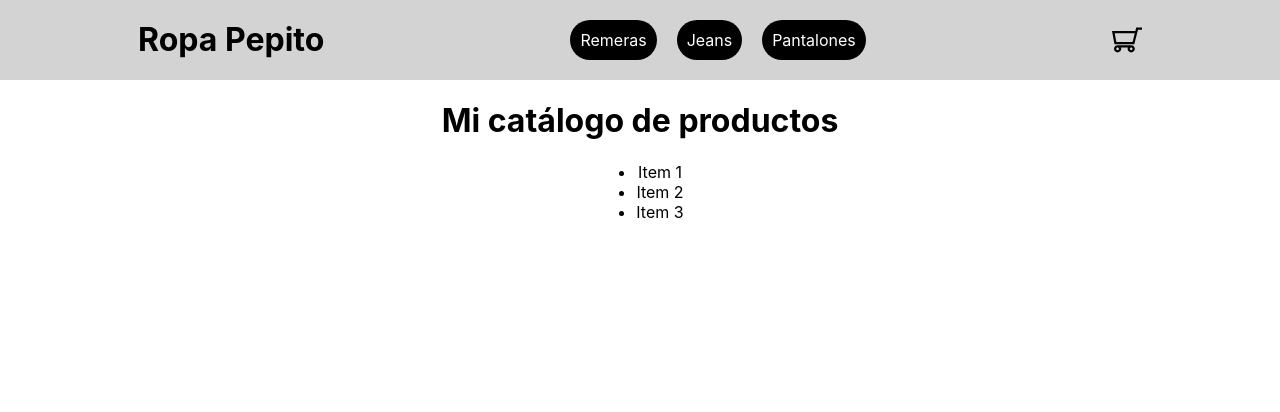
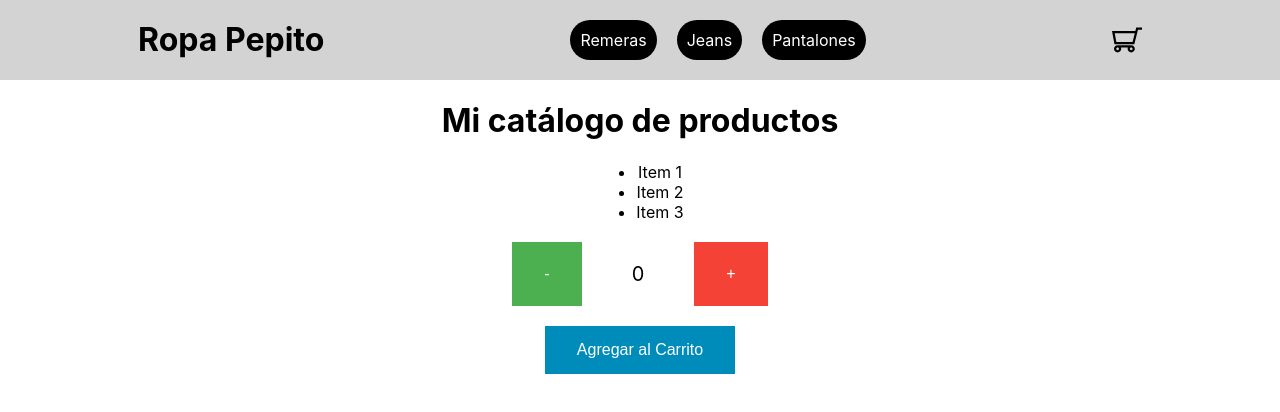
Before and after one commit to luchotrip/proyecto-final-tripputi, a React (Create React App) app in the folder proyecto-final/: page / in a window 1280 px wide. Shown: the top 412 px of the page. Built offline with nearby package versions, Linux system fonts and the light colour scheme.

Commit message:
product counter added

```diff
--- /dev/null
+++ b/proyecto-final/src/components/ItemCount/ItemCount.jsx
@@ -0,0 +1,39 @@
+import React, {useState, useEffect} from 'react';
+import './ItemCount.scss';
+
+function ItemCount({stock, initial, onAdd}) {
+  const [count, setCount] = useState(0);
+
+  const Increase = () => {
+    const newValue = count + 1;
+    if (newValue <= stock) {
+      setCount(newValue);
+    }
+  }
+
+  const Decrease = () => {
+    const newValue = count - 1;
+    if (newValue >= initial) {
+      setCount(newValue);
+    }
+  }
+
+  const OnAdd = () => {
+    alert("Se agregaron " + count + " productos al carrito");
+  }
+
+  return (
+    <div className='productsCounter'>
+      <div>
+        <button className='btnIncrease' onClick={Decrease}>-</button>
+        <p>{count}</p>
+        <button className='btnDecrease' onClick={Increase}>+</button>
+      </div>
+      <div>
+        <button className='addCart' onClick={OnAdd}>Agregar al Carrito</button>
+      </div>
+    </div>
+  );
+}
+
+export default ItemCount;
--- /dev/null
+++ b/proyecto-final/src/components/ItemCount/ItemCount.scss
@@ -0,0 +1,38 @@
+.productsCounter {
+  div {
+    &:first-child {
+      padding: 20px 0;
+      display: flex;
+      justify-content: center;
+
+      p {
+        font-size: 20px;
+      }
+
+    }
+  }
+
+  button {
+    margin: 0 50px;
+
+    border: none;
+    color: white;
+    padding: 15px 32px;
+    text-align: center;
+    text-decoration: none;
+    display: inline-block;
+    font-size: 16px;
+
+    &.btnIncrease{
+      background-color: #4CAF50;
+    }
+
+    &.btnDecrease{
+      background-color: #f44336;
+    }
+
+    &.addCart{
+      background-color: #008CBA;
+    }
+  }
+}
--- a/proyecto-final/src/components/ItemListContainer/ItemListContainer.jsx
+++ b/proyecto-final/src/components/ItemListContainer/ItemListContainer.jsx
@@ -1,5 +1,6 @@
 import React from 'react';
 import './ItemListContainer.scss';
+import ItemCount from "../ItemCount/ItemCount";
 
 function ItemListContainer(props) {
   return (
@@ -16,8 +17,9 @@ function ItemListContainer(props) {
           Item 3
         </li>
       </ul>
+      <ItemCount stock="5" initial="0"/>
     </div>
-  );
+);
 }
 
 export default ItemListContainer;
```
